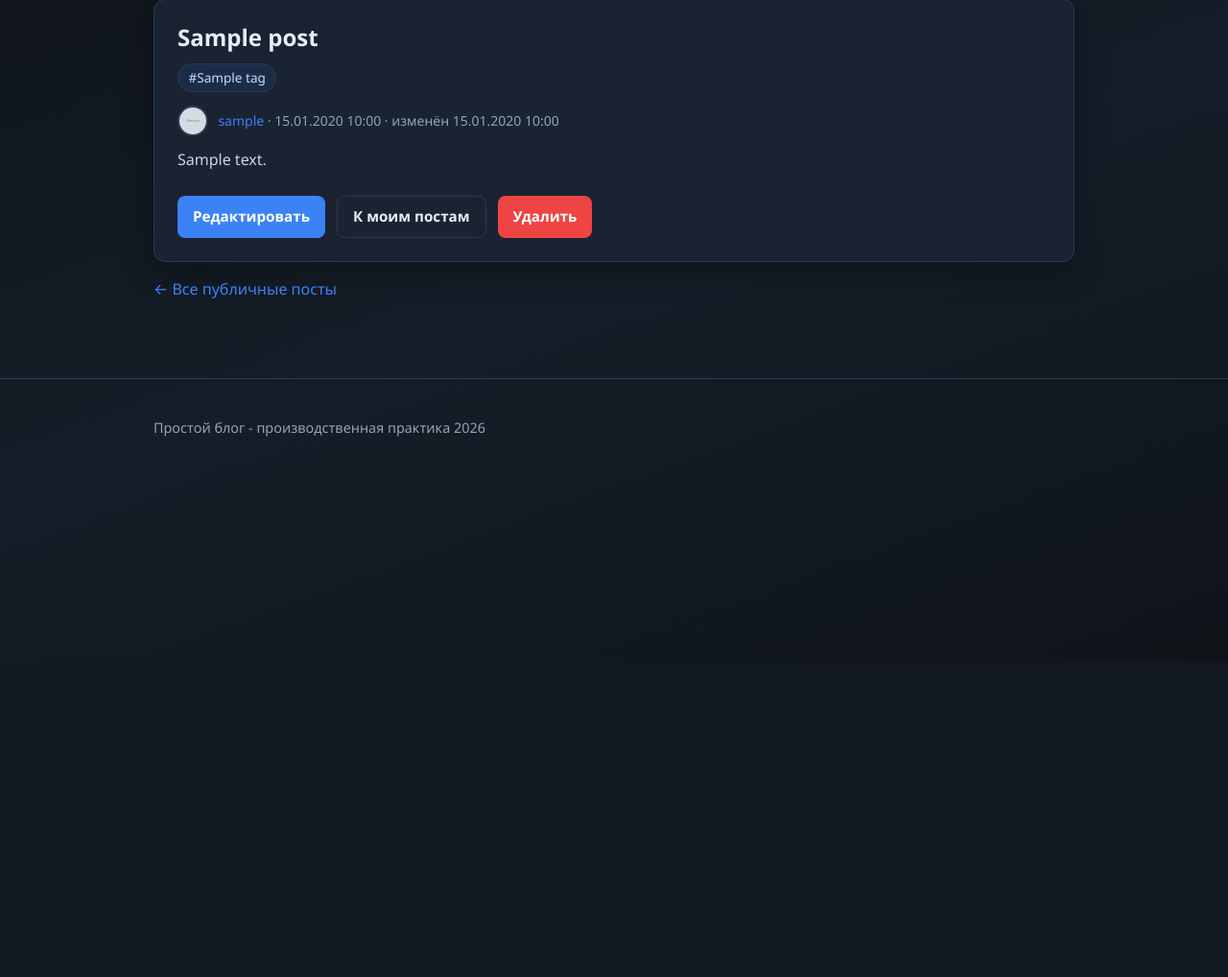
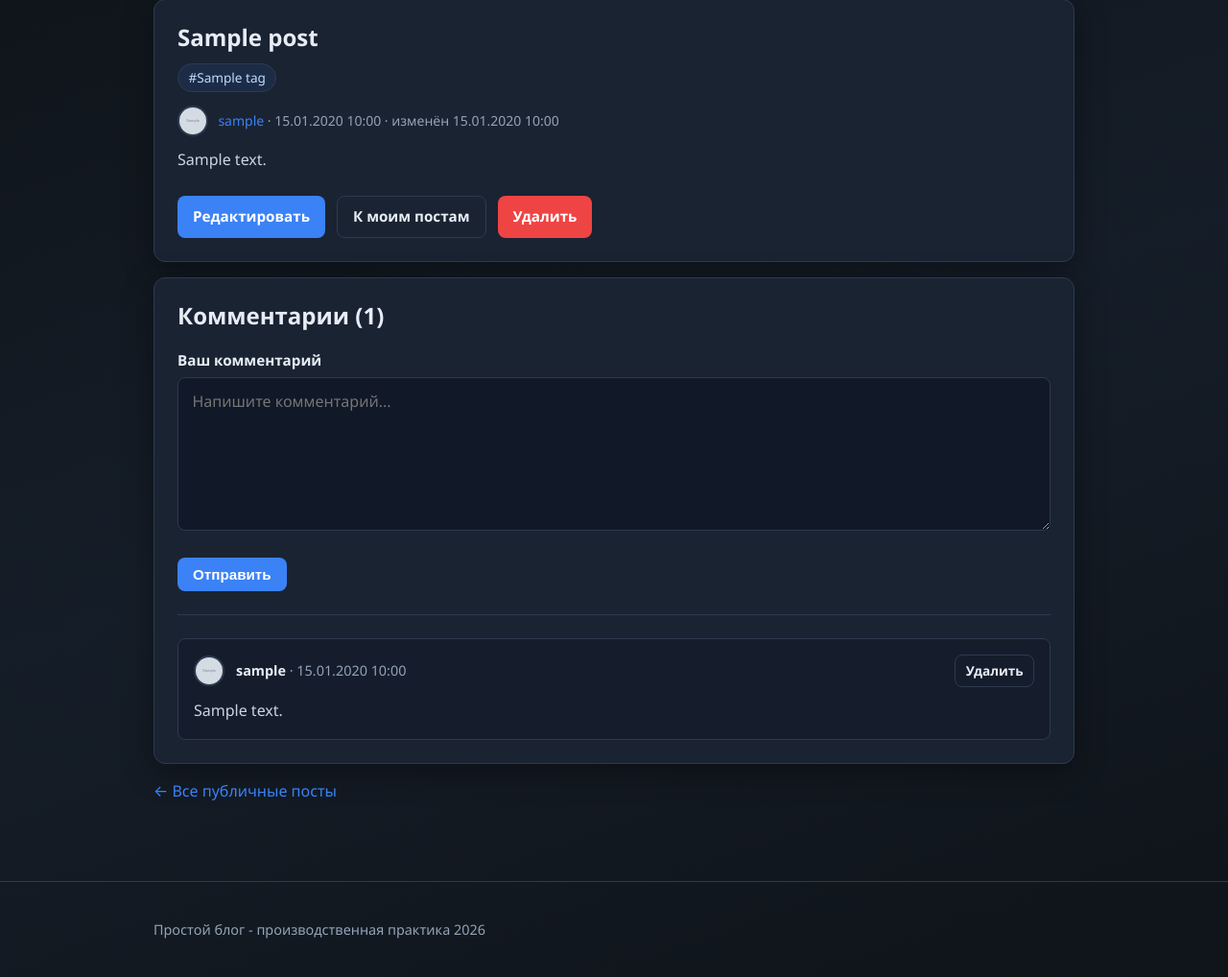
Before and after one commit to reactmay/-studies, a PHP site: page /post.php?id=1 in a window 1280 px wide. Shown: the part 110-1128 px from the top of the page at 96% size. Before the commit the page ends 565 px from the top, so only its background shows below. Run offline with PHP 8.4, Linux system fonts and the light colour scheme; the visitor is signed in with stand-in values (Sample User, id 1); tables that the repository leaves empty hold one stand-in row (values such as "Sample post"); grey boxes marked "Sample" are stand-in pictures.

Commit message:
Добавлена возможность комментировать посты

```diff
--- a/произв_практика/blog/assets/css/style.css
+++ b/произв_практика/blog/assets/css/style.css
@@ -607,6 +607,65 @@ h1, h2, h3 {
     color: #fff;
 }
 
+.comments-section h2 {
+    margin-top: 0;
+}
+
+.comment-form {
+    margin-bottom: 1.5rem;
+    padding-bottom: 1.5rem;
+    border-bottom: 1px solid var(--border);
+}
+
+.comments-list {
+    display: grid;
+    gap: 1rem;
+}
+
+.comment-item {
+    padding: 1rem;
+    border: 1px solid var(--border);
+    border-radius: 8px;
+    background: rgba(17, 24, 39, 0.5);
+}
+
+.comment-header {
+    display: flex;
+    align-items: center;
+    gap: 0.75rem;
+    margin-bottom: 0.75rem;
+}
+
+.comment-meta {
+    flex: 1;
+    min-width: 0;
+    color: var(--muted);
+    font-size: 0.9rem;
+}
+
+.comment-meta a {
+    color: var(--text);
+    font-weight: 600;
+}
+
+.comment-content {
+    white-space: pre-wrap;
+    color: #cbd5e1;
+}
+
+.comments-empty {
+    padding: 1.5rem 0 0;
+}
+
+.btn-sm {
+    padding: 0.35rem 0.65rem;
+    font-size: 0.85rem;
+}
+
+.comments-count-link {
+    margin: 0.25rem 0 0.75rem;
+}
+
 .pagination {
     display: flex;
     align-items: center;
--- /dev/null
+++ b/произв_практика/blog/includes/comments.php
@@ -0,0 +1,178 @@
+<?php
+
+declare(strict_types=1);
+
+function normalizeCommentContent(string $content): string
+{
+    $content = trim(strip_tags($content));
+    $content = preg_replace('/\s+/u', ' ', $content) ?? '';
+
+    return trim($content);
+}
+
+function createComment(int $postId, int $userId, string $content): array
+{
+    $content = normalizeCommentContent($content);
+
+    if ($content === '' || mb_strlen($content) < 2) {
+        return ['ok' => false, 'error' => 'Комментарий должен быть не короче 2 символов.'];
+    }
+
+    if (mb_strlen($content) > 2000) {
+        return ['ok' => false, 'error' => 'Комментарий не должен превышать 2000 символов.'];
+    }
+
+    $post = getPostWithAuthorById($postId);
+    if ($post === null) {
+        return ['ok' => false, 'error' => 'Пост не найден.'];
+    }
+
+    $stmt = getDb()->prepare('
+        INSERT INTO comments (post_id, user_id, content)
+        VALUES (?, ?, ?)
+    ');
+    $stmt->execute([$postId, $userId, $content]);
+
+    return ['ok' => true, 'comment_id' => (int) getDb()->lastInsertId()];
+}
+
+/** @return list<array<string, mixed>> */
+function getPostComments(int $postId): array
+{
+    $stmt = getDb()->prepare('
+        SELECT comments.*, users.username, users.avatar
+        FROM comments
+        JOIN users ON users.id = comments.user_id
+        WHERE comments.post_id = ?
+        ORDER BY comments.created_at ASC
+    ');
+    $stmt->execute([$postId]);
+
+    $comments = $stmt->fetchAll();
+
+    foreach ($comments as &$comment) {
+        $comment['id'] = (int) $comment['id'];
+        $comment['post_id'] = (int) $comment['post_id'];
+        $comment['user_id'] = (int) $comment['user_id'];
+    }
+    unset($comment);
+
+    return $comments;
+}
+
+function getPostCommentsCount(int $postId): int
+{
+    $stmt = getDb()->prepare('SELECT COUNT(*) FROM comments WHERE post_id = ?');
+    $stmt->execute([$postId]);
+
+    return (int) $stmt->fetchColumn();
+}
+
+function canDeleteComment(array $comment, ?array $currentUser, int $postOwnerId): bool
+{
+    if ($currentUser === null) {
+        return false;
+    }
+
+    $userId = (int) $currentUser['id'];
+
+    return $userId === (int) $comment['user_id'] || $userId === $postOwnerId;
+}
+
+function deleteComment(int $commentId, int $userId, int $postOwnerId): bool
+{
+    $stmt = getDb()->prepare('SELECT * FROM comments WHERE id = ?');
+    $stmt->execute([$commentId]);
+    $comment = $stmt->fetch();
+
+    if (!$comment || !canDeleteComment($comment, ['id' => $userId], $postOwnerId)) {
+        return false;
+    }
+
+    $delete = getDb()->prepare('DELETE FROM comments WHERE id = ?');
+    $delete->execute([$commentId]);
+
+    return $delete->rowCount() > 0;
+}
+
+function postCommentUrl(int $postId, ?string $accessToken = null): string
+{
+    $url = 'post.php?id=' . $postId;
+
+    if ($accessToken !== null && $accessToken !== '') {
+        $url .= '&token=' . urlencode($accessToken);
+    }
+
+    return $url;
+}
+
+/** @param array<string, mixed> $post */
+function renderPostCommentsSection(array $post, ?array $currentUser, ?string $accessToken = null, bool $commentAdded = false): void
+{
+    $postId = (int) $post['id'];
+    $comments = getPostComments($postId);
+    $commentsCount = count($comments);
+    $postOwnerId = (int) $post['user_id'];
+    ?>
+    <section class="card comments-section" id="comments">
+        <h2>Комментарии (<?= $commentsCount ?>)</h2>
+
+        <?php if ($commentAdded): ?>
+            <div class="alert alert-success">Комментарий добавлен.</div>
+        <?php endif; ?>
+
+        <?php if ($currentUser): ?>
+            <form class="comment-form" method="post" action="add_comment.php">
+                <input type="hidden" name="post_id" value="<?= $postId ?>">
+                <?php if ($accessToken !== null && $accessToken !== ''): ?>
+                    <input type="hidden" name="token" value="<?= e($accessToken) ?>">
+                <?php endif; ?>
+                <div class="form-group">
+                    <label for="comment-content">Ваш комментарий</label>
+                    <textarea id="comment-content" name="content" rows="4" required maxlength="2000" placeholder="Напишите комментарий..."></textarea>
+                </div>
+                <div class="form-actions">
+                    <button type="submit" class="btn btn-primary">Отправить</button>
+                </div>
+            </form>
+        <?php else: ?>
+            <p class="card-meta"><a href="login.php">Войдите</a>, чтобы оставить комментарий.</p>
+        <?php endif; ?>
+
+        <?php if ($comments === []): ?>
+            <div class="empty-state comments-empty">
+                <p>Комментариев пока нет. Будьте первым!</p>
+            </div>
+        <?php else: ?>
+            <div class="comments-list">
+                <?php foreach ($comments as $comment): ?>
+                    <article class="comment-item">
+                        <div class="comment-header">
+                            <?= renderAvatar([
+                                'username' => $comment['username'],
+                                'avatar' => $comment['avatar'] ?? null,
+                            ], 'sm') ?>
+                            <div class="comment-meta">
+                                <a href="<?= e(profileUrl((int) $comment['user_id'])) ?>"><?= e($comment['username']) ?></a>
+                                <span>· <?= e(formatDate($comment['created_at'])) ?></span>
+                            </div>
+                            <?php if (canDeleteComment($comment, $currentUser, $postOwnerId)): ?>
+                                <?php
+                                $deleteUrl = 'delete_comment.php?id=' . (int) $comment['id'] . '&post_id=' . $postId;
+                                if ($accessToken !== null && $accessToken !== '') {
+                                    $deleteUrl .= '&token=' . urlencode($accessToken);
+                                }
+                                ?>
+                                <a href="<?= e($deleteUrl) ?>"
+                                   class="btn btn-outline btn-sm"
+                                   data-confirm="Удалить комментарий?">Удалить</a>
+                            <?php endif; ?>
+                        </div>
+                        <div class="comment-content"><?= e($comment['content']) ?></div>
+                    </article>
+                <?php endforeach; ?>
+            </div>
+        <?php endif; ?>
+    </section>
+    <?php
+}
--- a/произв_практика/blog/includes/header.php
+++ b/произв_практика/blog/includes/header.php
@@ -6,6 +6,7 @@ require_once __DIR__ . '/auth.php';
 require_once __DIR__ . '/hidden_posts.php';
 require_once __DIR__ . '/content.php';
 require_once __DIR__ . '/tags.php';
+require_once __DIR__ . '/comments.php';
 require_once __DIR__ . '/functions.php';
 require_once __DIR__ . '/subscriptions.php';
 require_once __DIR__ . '/subscription_feed.php';
--- a/произв_практика/blog/includes/partials/post-card.php
+++ b/произв_практика/blog/includes/partials/post-card.php
@@ -28,6 +28,11 @@ function renderPostCard(array $post, bool $showPreview = true): void
             </span>
         </p>
         <?php renderPostTags($post['tags'] ?? []); ?>
+        <?php if (!empty($post['comments_count'])): ?>
+            <p class="card-meta comments-count-link">
+                <a href="post.php?id=<?= (int) $post['id'] ?>#comments"><?= (int) $post['comments_count'] ?> коммент.</a>
+            </p>
+        <?php endif; ?>
         <?php if ($showPreview): ?>
             <div class="card-content"><?= e($content) ?></div>
         <?php else: ?>
--- a/произв_практика/blog/includes/public_posts.php
+++ b/произв_практика/blog/includes/public_posts.php
@@ -210,8 +210,14 @@ function renderPublicPostsPagination(array $meta): void
 }
 
 /** @param array<string, mixed> $post */
-function renderPublicPostView(array $post, ?array $currentUser, bool $showUpdatedNotice = false): void
-{
+function renderPublicPostView(
+    array $post,
+    ?array $currentUser,
+    bool $showUpdatedNotice = false,
+    ?string $accessToken = null,
+    bool $commentAdded = false,
+    string $commentError = ''
+): void {
     if (!isset($post['tags'])) {
         $post['tags'] = getPostTags((int) $post['id']);
     }
@@ -256,6 +262,12 @@ function renderPublicPostView(array $post, ?array $currentUser, bool $showUpdate
             </div>
         <?php endif; ?>
     </article>
+
+    <?php if ($commentError !== ''): ?>
+        <div class="alert alert-error"><?= e($commentError) ?></div>
+    <?php endif; ?>
+
+    <?php renderPostCommentsSection($post, $currentUser, $accessToken, $commentAdded); ?>
     <?php
 }
 
--- a/произв_практика/blog/includes/tags.php
+++ b/произв_практика/blog/includes/tags.php
@@ -193,6 +193,37 @@ function attachTagsToPosts(array $posts): array
     }
     unset($post);
 
+    return attachCommentsCountToPosts($posts);
+}
+
+/** @param array<int, array<string, mixed>> $posts */
+function attachCommentsCountToPosts(array $posts): array
+{
+    if ($posts === []) {
+        return $posts;
+    }
+
+    $ids = array_map(static fn (array $post): int => (int) $post['id'], $posts);
+    $placeholders = implode(',', array_fill(0, count($ids), '?'));
+
+    $stmt = getDb()->prepare("
+        SELECT post_id, COUNT(*) AS comments_count
+        FROM comments
+        WHERE post_id IN ($placeholders)
+        GROUP BY post_id
+    ");
+    $stmt->execute($ids);
+
+    $counts = [];
+    foreach ($stmt->fetchAll() as $row) {
+        $counts[(int) $row['post_id']] = (int) $row['comments_count'];
+    }
+
+    foreach ($posts as &$post) {
+        $post['comments_count'] = $counts[(int) $post['id']] ?? 0;
+    }
+    unset($post);
+
     return $posts;
 }
 
--- a/произв_практика/blog/post.php
+++ b/произв_практика/blog/post.php
@@ -6,6 +6,7 @@ require_once __DIR__ . '/includes/auth.php';
 require_once __DIR__ . '/includes/hidden_posts.php';
 require_once __DIR__ . '/includes/content.php';
 require_once __DIR__ . '/includes/tags.php';
+require_once __DIR__ . '/includes/comments.php';
 require_once __DIR__ . '/includes/functions.php';
 require_once __DIR__ . '/includes/subscriptions.php';
 require_once __DIR__ . '/includes/public_posts.php';
@@ -33,6 +34,8 @@ if (!$view['found']) {
 
 $post = enrichPublicPostItem($view['post'], false);
 $updated = isset($_GET['updated']);
+$commentAdded = isset($_GET['commented']);
+$commentError = $_GET['comment_error'] ?? '';
 $tokenInvalid = !$view['accessible'] && $accessToken !== null && $accessToken !== '';
 
 $pageTitle = $view['accessible'] ? $post['title'] : 'Скрытый пост';
@@ -42,7 +45,7 @@ require_once __DIR__ . '/includes/header.php';
 if (!$view['accessible']) {
     renderHiddenPostRequestForm($id, $tokenInvalid);
 } else {
-    renderPublicPostView($post, $currentUser, $updated);
+    renderPublicPostView($post, $currentUser, $updated, $accessToken, $commentAdded, $commentError);
 }
 ?>
 
```
Also changed, not shown: произв_практика/blog/add_comment.php (added, +42 -0 lines), произв_практика/blog/database/migration_comments.sql (added, +12 -0 lines), произв_практика/blog/database/schema.sql (+13 -0 lines), произв_практика/blog/delete_comment.php (added, +30 -0 lines).
